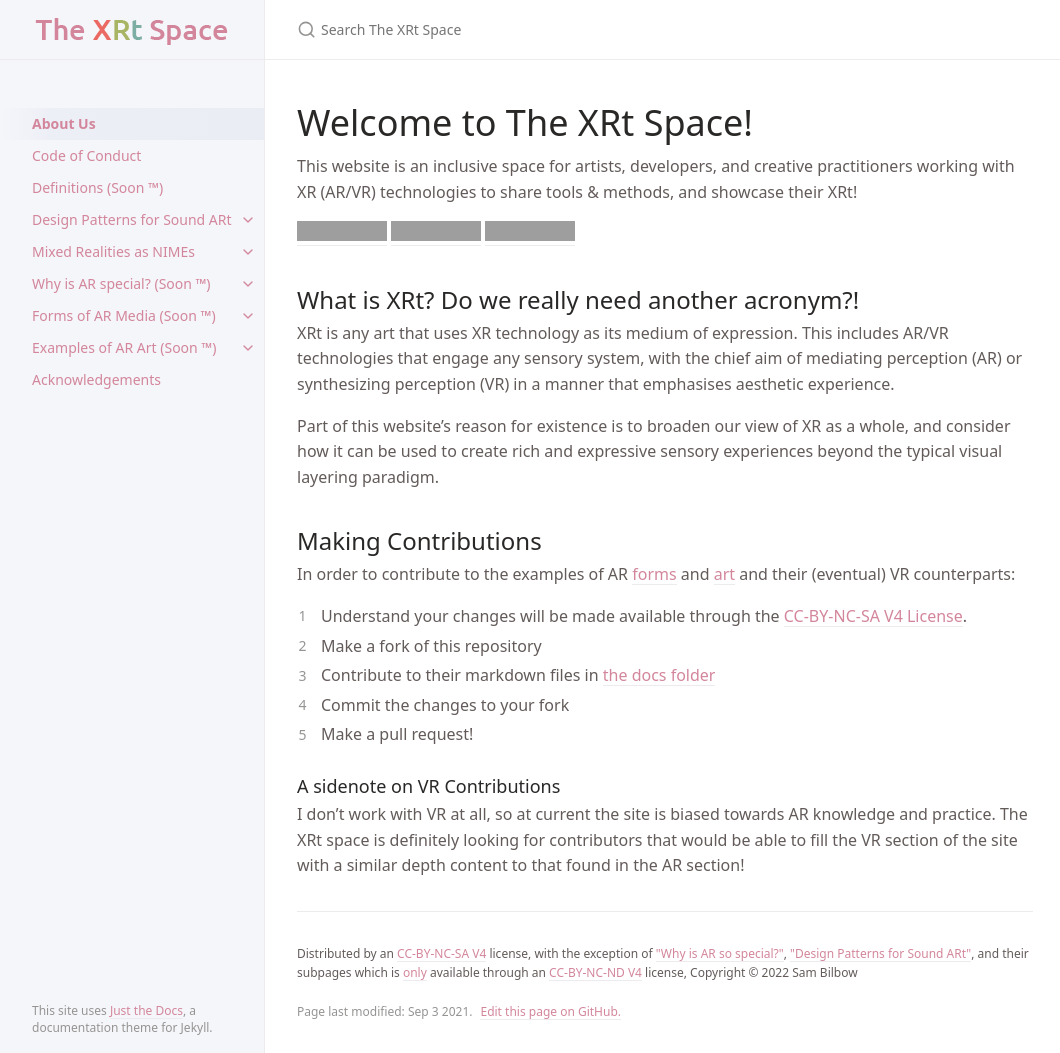
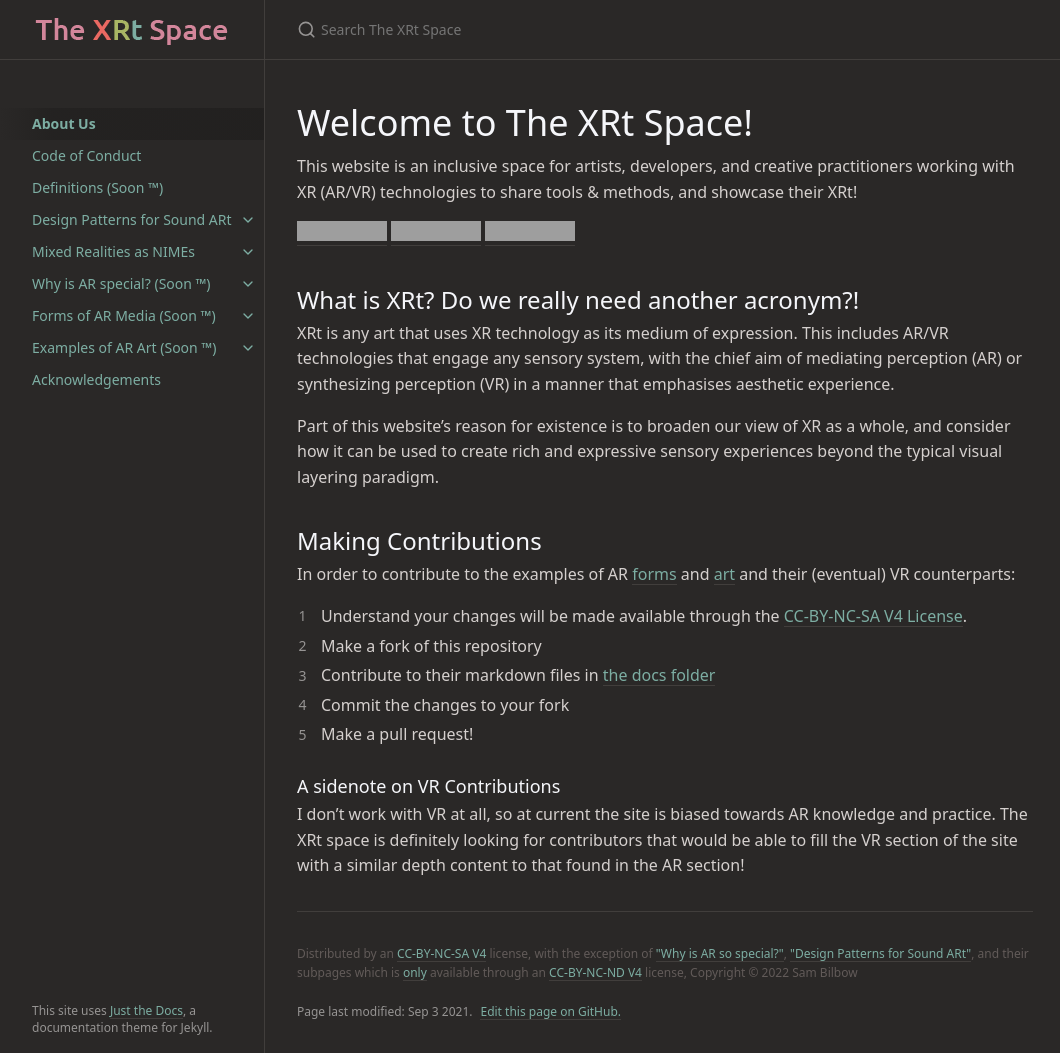
Before and after one commit to sambilbow/thexrtspace, a Jekyll site: the page built from docs/index.md, in a window 1280 px wide and 1053 px high. Shown: the whole window, without its empty margins (107-1167 px from the left). Built offline with Jekyll 4.4.1, drawn with Linux system fonts in a browser that asks for light colours; grey boxes are pictures that could not be loaded.

Commit message:
:art: (js) remove light mo…

```diff
--- a/_config.yml
+++ b/_config.yml
@@ -59,8 +59,8 @@ theme: just-the-docs
 footer_content: "Distributed by an <a href=\"https://github.com/sambilbow/thexrtspace/blob/main/LICENSE-CC-BY-NC-SA\">CC-BY-NC-SA V4</a> license, with the exception of <a href=\"https://thexrt.space/ar-implications\">\"Why is AR so special?\"</a>, <a href=\"https://thexrt.space/design-patterns\">\"Design Patterns for Sound ARt\"</a>, and their subpages which is <a href=\"acknowledgements#licenses\">only</a> available through an <a href=\"https://github.com/sambilbow/thexrtspace/blob/main/LICENSE-CC-BY-NC-ND\">CC-BY-NC-ND V4</a> license, Copyright &copy; 2022 Sam Bilbow"
 
 # Color scheme supports "light" (default) and "dark"
-color_scheme: light
-dark_color_scheme: dark
+color_scheme: dark
+# dark_color_scheme: dark
 
 logo: "web_logo.png"
 
--- a/assets/js/just-the-docs.js
+++ b/assets/js/just-the-docs.js
@@ -468,25 +468,25 @@ jtd.onReady(function(){
 
 })(window.jtd = window.jtd || {});
 
-{% if site.dark_color_scheme and site.dark_color_scheme != 'nil' -%}
-    if (window.matchMedia) {
-        window.matchMedia('(prefers-color-scheme: dark)')
-              .addEventListener('change', event => {
-          if (event.matches) {
-              jtd.setTheme('{{site.dark_color_scheme}}');
-          } else {
-              {% if site.color_scheme and site.color_scheme != 'nil' -%}
-                  jtd.setTheme('{{site.color_scheme}}');
-              {% else -%}
-                  jtd.setTheme('light');
-              {%- endif %}
-          }
-        });
+// {% if site.dark_color_scheme and site.dark_color_scheme != 'nil' -%}
+//     if (window.matchMedia) {
+//         window.matchMedia('(prefers-color-scheme: dark)')
+//               .addEventListener('change', event => {
+//           if (event.matches) {
+//               jtd.setTheme('{{site.dark_color_scheme}}');
+//           } else {
+//               {% if site.color_scheme and site.color_scheme != 'nil' -%}
+//                   jtd.setTheme('{{site.color_scheme}}');
+//               {% else -%}
+//                   jtd.setTheme('light');
+//               {%- endif %}
+//           }
+//         });
 
-        if(window.matchMedia('(prefers-color-scheme: dark)').matches) {
-            jtd.setTheme('{{site.dark_color_scheme}}');
-        }
-    }
-{%- endif %}
+//         if(window.matchMedia('(prefers-color-scheme: dark)').matches) {
+//             jtd.setTheme('{{site.dark_color_scheme}}');
+//         }
+//     }
+// {%- endif %}
 
 {% include js/custom.js %}
```
